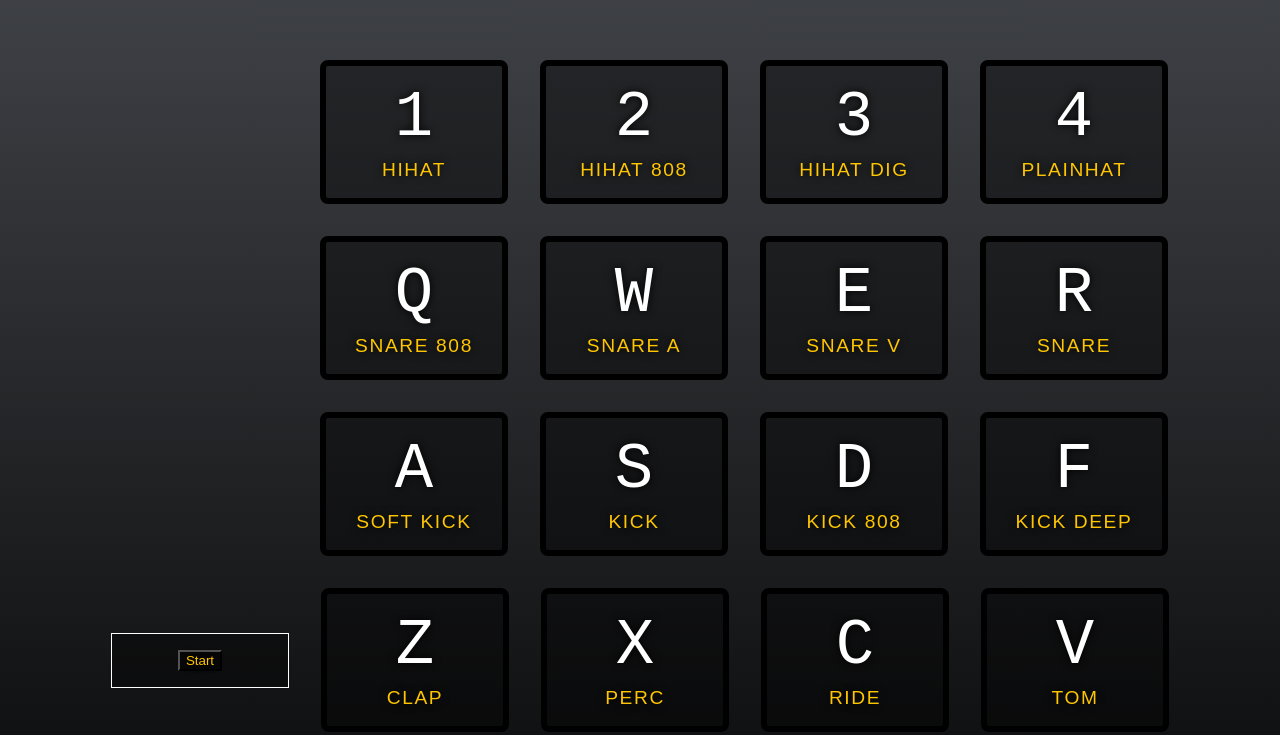
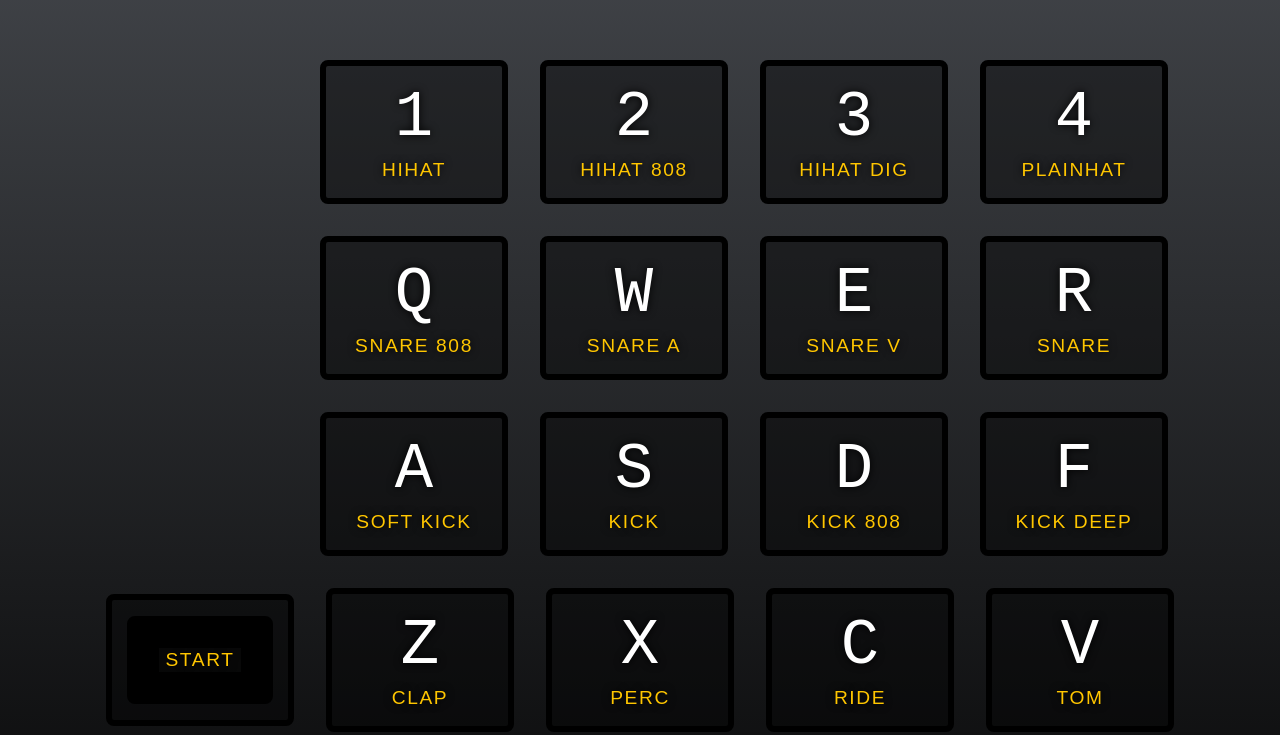
Before and after one commit to jakub-szczepanski/MPD-simulator, a plain HTML site: page index.html in a window 1280 px wide. Shown: the part 116-851 px from the top of the page. Drawn offline with Linux system fonts and the light colour scheme.

Commit message:
CSS update
Added styles to start button

```diff
--- a/style.css
+++ b/style.css
@@ -20,7 +20,6 @@ footer {
 }
 
 .wrapper {
-  /*border: 1px solid white;*/
   height: 100vh;
 }
 
@@ -53,14 +52,14 @@ footer {
 
 .empty {
   width: 10rem;
-  /*border: 1px solid white;*/
   margin: 1rem;
   padding: 1rem .5rem;
 }
 
 .start {
   width: 10rem;
-  border: 1px solid white;
+  border: .4rem solid black;
+  border-radius: .5rem;
   margin: 1rem;
   padding: 1rem .5rem;
   text-align: center;
@@ -70,14 +69,20 @@ footer {
 }
 
 .start-button {
-  text-align: center;
   color: #ffc600;
-  background: rgba(0,0,0,0.4);
   text-shadow: 0 0 .5rem black;
+  background-color: rgba(0,0,0,0.4);
+  font-size: 1.2rem;
+  text-transform: uppercase;
+  letter-spacing: .1rem;
+  border: 2rem solid black;
+  border-radius: .5rem;
+  outline: none;
 }
 
 .pressed {
   background: #ff3c3c;
+  border: 2rem solid #ff3c3c;
 }
 
 .playing {
```
